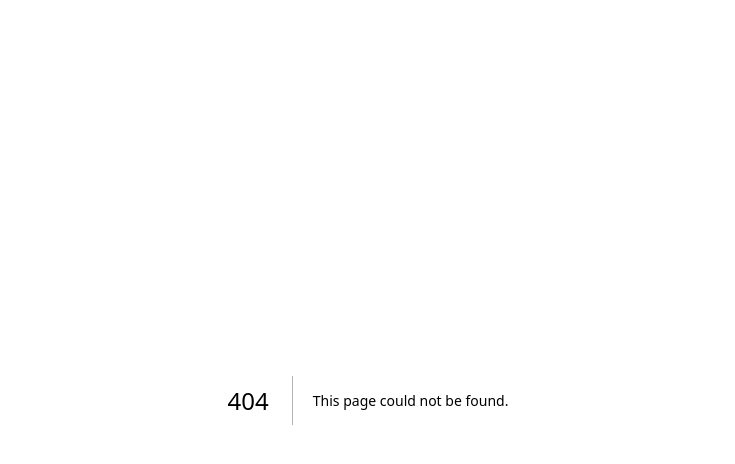
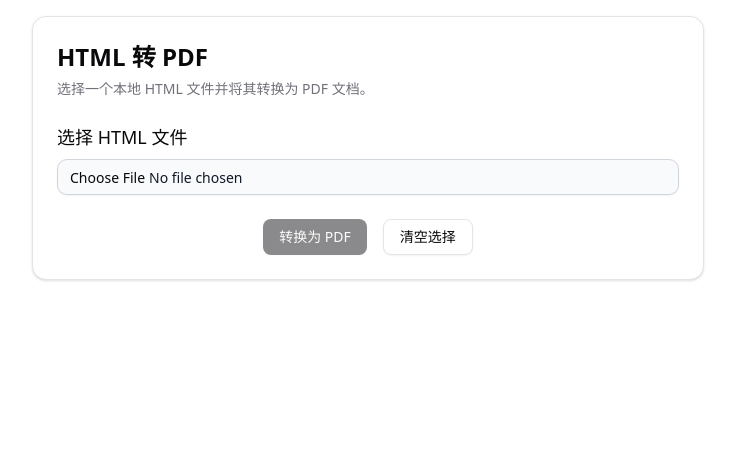
Before and after one commit to liwenka1/vven-tools, a Next.js app: page /tools/file/html-to-pdf in a window 1280 px wide. Before the commit this address had no page. Shown: the top 464 px of the page, without its empty margins (272-1007 px from the left). Built offline with nearby package versions, Linux system fonts and the light colour scheme.

Commit message:
feat: 添加一个html-to-pdf页面

```diff
--- /dev/null
+++ b/app/tools/file/html-to-pdf/page.tsx
@@ -0,0 +1,188 @@
+"use client";
+
+import { useState, useRef } from "react";
+import { Button } from "@/components/ui/button";
+import { Input } from "@/components/ui/input";
+import { Label } from "@/components/ui/label";
+import { Card, CardContent, CardHeader, CardTitle, CardDescription } from "@/components/ui/card";
+import JsPDF from "jspdf";
+import html2canvas from "html2canvas";
+
+export default function HtmlToPdfPage() {
+  const [selectedFile, setSelectedFile] = useState<File | null>(null);
+  const [isConverting, setIsConverting] = useState<boolean>(false);
+  const fileInputRef = useRef<HTMLInputElement>(null);
+
+  const handleFileChange = (event: React.ChangeEvent<HTMLInputElement>) => {
+    if (event.target.files && event.target.files[0]) {
+      const file = event.target.files[0];
+      if (file.type === "text/html") {
+        setSelectedFile(file);
+        // toast.success(`已选择文件: ${file.name}`);
+      } else {
+        // toast.error('请选择一个 HTML 文件 (.html)');
+        setSelectedFile(null);
+        if (fileInputRef.current) {
+          fileInputRef.current.value = ""; // 重置文件输入
+        }
+      }
+    }
+  };
+
+  const handleConvert = async () => {
+    if (!selectedFile) {
+      // toast.error('请先选择一个 HTML 文件。');
+      return;
+    }
+
+    setIsConverting(true);
+    // toast.info('正在转换 HTML 为 PDF...');
+
+    try {
+      // 动态导入库，因为它们可能只在客户端使用
+      // const { default: jsPDF } = await import('jspdf');
+      // const { default: html2canvas } = await import('html2canvas');
+
+      const reader = new FileReader();
+      reader.onload = async (e) => {
+        const htmlContent = e.target?.result as string;
+        if (!htmlContent) {
+          // toast.error('无法读取文件内容。');
+          setIsConverting(false);
+          return;
+        }
+
+        // 预处理 HTML 内容，替换 oklch() 颜色函数
+        const processedHtmlContent = htmlContent.replace(/oklch\s*\([^)]*\)/gi, 'transparent');
+
+        // 创建一个临时的 div 来渲染 HTML 内容，以便 html2canvas 捕获
+        const tempDiv = document.createElement("div");
+        tempDiv.style.position = "absolute";
+        tempDiv.style.left = "-9999px"; // 移出屏幕外
+        tempDiv.style.width = "210mm"; // A4 宽度
+        tempDiv.innerHTML = processedHtmlContent;
+        document.body.appendChild(tempDiv);
+
+        // 进一步处理DOM中的oklch
+        const oklchRegex = /oklch\s*\([^)]*\)/gi;
+        const elements = tempDiv.querySelectorAll("*");
+        elements.forEach(element => {
+          if (element instanceof HTMLElement) {
+            // 处理内联样式
+            for (const propertyName of Array.from(element.style)) {
+              const propertyValue = element.style.getPropertyValue(propertyName);
+              if (oklchRegex.test(propertyValue)) {
+                element.style.setProperty(propertyName, propertyValue.replace(oklchRegex, 'transparent'));
+              }
+            }
+            // 检查是否有 style 属性本身包含 oklch
+            const styleAttribute = element.getAttribute('style');
+            if (styleAttribute && oklchRegex.test(styleAttribute)) {
+                element.setAttribute('style', styleAttribute.replace(oklchRegex, 'transparent'));
+            }
+          }
+        });
+
+        // 处理 <style> 标签中的 oklch
+        const styleTags = tempDiv.querySelectorAll("style");
+        styleTags.forEach(styleTag => {
+          if (styleTag.innerHTML && oklchRegex.test(styleTag.innerHTML)) {
+            styleTag.innerHTML = styleTag.innerHTML.replace(oklchRegex, 'transparent');
+          }
+        });
+
+        try {
+          const canvas = await html2canvas(tempDiv, {
+            scale: 2, // 提高分辨率
+            useCORS: true, // 如果 HTML 包含跨域图片
+            logging: false
+          });
+          const imgData = canvas.toDataURL("image/png");
+          const pdf = new JsPDF("p", "mm", "a4");
+          const pdfWidth = pdf.internal.pageSize.getWidth();
+          const pdfHeight = pdf.internal.pageSize.getHeight();
+          const imgProps = pdf.getImageProperties(imgData);
+          const imgHeight = (imgProps.height * pdfWidth) / imgProps.width;
+          let heightLeft = imgHeight;
+          let position = 0;
+
+          pdf.addImage(imgData, "PNG", 0, position, pdfWidth, imgHeight);
+          heightLeft -= pdfHeight;
+
+          while (heightLeft > 0) {
+            position = heightLeft - imgHeight;
+            pdf.addPage();
+            pdf.addImage(imgData, "PNG", 0, position, pdfWidth, imgHeight);
+            heightLeft -= pdfHeight;
+          }
+
+          const fileName = selectedFile.name.replace(/\.html$/i, ".pdf");
+          pdf.save(fileName);
+          // toast.success('PDF 文件已成功生成并下载！');
+        } catch (canvasError) {
+          console.error("html2canvas error:", canvasError);
+          // toast.error('将 HTML 转换为图像时出错。请检查控制台获取更多信息。');
+        } finally {
+          document.body.removeChild(tempDiv); // 清理临时 div
+        }
+      };
+
+      reader.onerror = () => {
+        // toast.error('读取文件时出错。');
+      };
+
+      reader.readAsText(selectedFile);
+    } catch (error) {
+      console.error("PDF conversion error:", error);
+      // toast.error('转换过程中发生错误。请确保已安装 jspdf 和 html2canvas。');
+    } finally {
+      setIsConverting(false);
+    }
+  };
+
+  const handleClear = () => {
+    setSelectedFile(null);
+    if (fileInputRef.current) {
+      fileInputRef.current.value = "";
+    }
+    // toast.info('已清空选择。');
+  };
+
+  return (
+    <div className="container mx-auto p-4">
+      <Card className="mx-auto w-full max-w-2xl">
+        <CardHeader>
+          <CardTitle className="text-2xl font-semibold">HTML 转 PDF</CardTitle>
+          <CardDescription>选择一个本地 HTML 文件并将其转换为 PDF 文档。</CardDescription>
+        </CardHeader>
+        <CardContent className="space-y-6">
+          <div>
+            <Label htmlFor="htmlFile" className="mb-2 block text-lg font-medium">
+              选择 HTML 文件
+            </Label>
+            <Input
+              id="htmlFile"
+              type="file"
+              accept=".html, .htm"
+              onChange={handleFileChange}
+              ref={fileInputRef}
+              className="block w-full cursor-pointer rounded-lg border border-gray-300 bg-gray-50 text-sm text-gray-900 focus:outline-none dark:border-gray-600 dark:bg-gray-700 dark:text-gray-400 dark:placeholder-gray-400"
+            />
+            {selectedFile && (
+              <p className="mt-2 text-sm text-gray-600 dark:text-gray-300">已选择: {selectedFile.name}</p>
+            )}
+          </div>
+
+          <div className="flex flex-col justify-center space-y-2 sm:flex-row sm:space-y-0 sm:space-x-4">
+            <Button onClick={handleConvert} disabled={!selectedFile || isConverting} className="w-full sm:w-auto">
+              {isConverting ? "转换中..." : "转换为 PDF"}
+            </Button>
+            <Button onClick={handleClear} variant="outline" className="w-full sm:w-auto" disabled={isConverting}>
+              清空选择
+            </Button>
+          </div>
+        </CardContent>
+      </Card>
+    </div>
+  );
+}
--- a/components/site/ToolCategories.tsx
+++ b/components/site/ToolCategories.tsx
@@ -30,6 +30,13 @@ const categories = [
       { name: "URL 编码/解码", href: "/tools/dev/url-codec" },
       { name: "URL 格式化", href: "/tools/dev/url-formatter" },
       { name: "正则大全", href: "/tools/dev/regex-collection" }
+    ]
+  },
+  {
+    title: "文件工具",
+    description: "处理和转换各类文件。",
+    tools: [
+      { name: "HTML 转 PDF", href: "/tools/file/html-to-pdf" }
     ]
   }
   // Add more categories as needed
--- a/package.json
+++ b/package.json
@@ -19,6 +19,8 @@
     "@radix-ui/react-tooltip": "^1.2.6",
     "class-variance-authority": "^0.7.1",
     "clsx": "^2.1.1",
+    "html2canvas": "^1.4.1",
+    "jspdf": "^3.0.1",
     "lucide-react": "^0.503.0",
     "next": "15.3.1",
     "next-themes": "^0.4.6",
```
Also changed, not shown: 1 other file (tests, documents, lock files or other folders).
